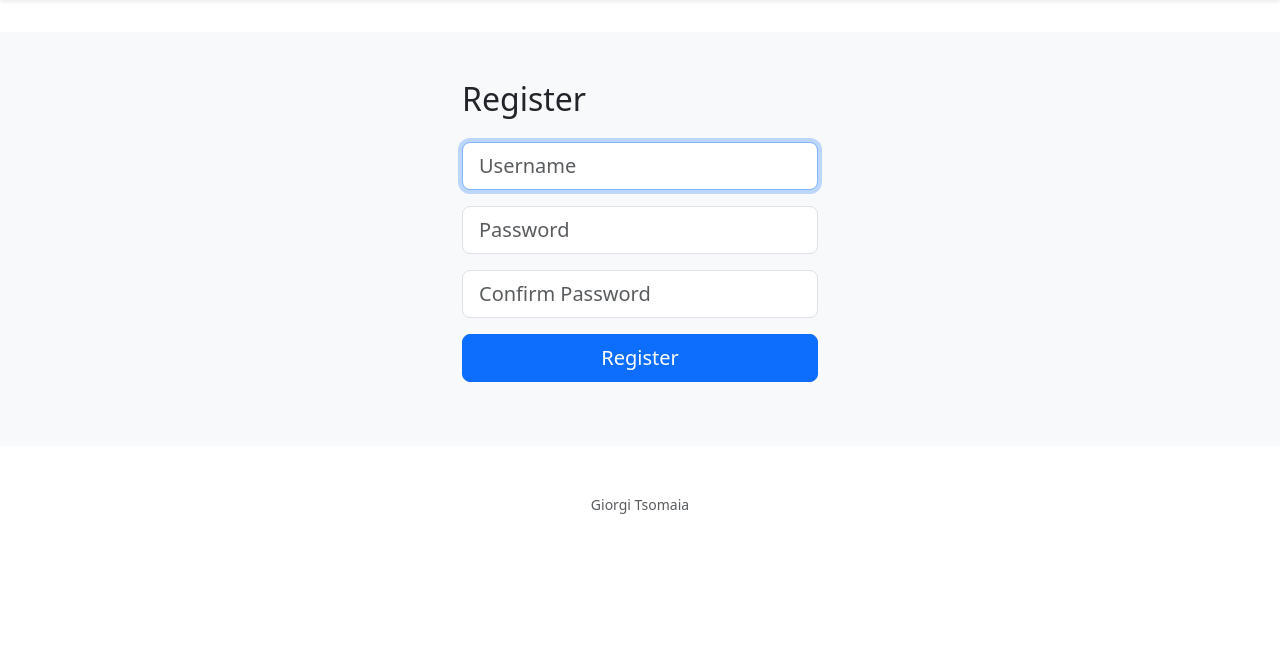
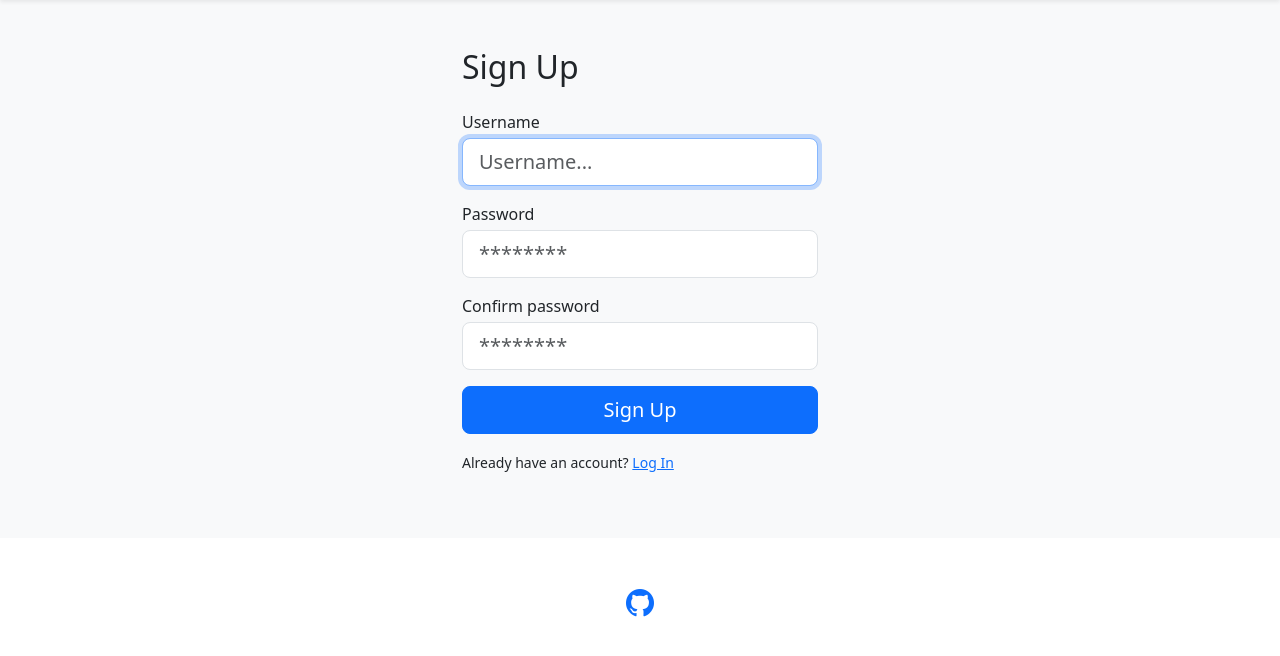
Before and after one commit to comcoma/cs50x-final, a Flask app: page /register in a window 1280 px wide. Shown: the part 56-712 px from the top of the page. Run offline with Flask 3, Linux system fonts and the light colour scheme; some libraries are stand-ins or nearby versions.

Commit message:
sign in and sign up form inputs validation done.

```diff
--- a/app.py
+++ b/app.py
@@ -42,40 +42,36 @@ def index():
 @app.route("/login", methods=["GET", "POST"])
 def login():
     """Log user in"""
-    # Forget any user_id
-    session.clear()
+    # Forget any user_id (can't do that if i want to flash a message and reload, because it clears flash message)
+    #session.clear()
 
     # User reached route via POST (as by submitting a form via POST)
     if request.method == "POST":
 
         # Ensure username was submitted
         if not request.form.get("username"):
+            flash("Please, enter your username", 'warning')
             return redirect("/login")
-            flash("Please, enter your username", 'warning')
-            #return apology("must provide username", 403)
 
         # Ensure password was submitted
         if not request.form.get("password"):
+            flash("Please, enter your password", 'warning')
             return redirect("/login")
-            flash("Please, enter your password", 'warning')
-            #return apology("must provide password", 403)
 
         # Query database for username
         rows = db.execute("SELECT * FROM users WHERE username = ?", request.form.get("username"))
 
         # Ensure username exists and password is correct
         if len(rows) != 1 or not check_password_hash(rows[0]["hash"], request.form.get("password")):
-            #return apology("invalid username and/or password", 403)
+            flash("Invalid username and/or password", 'error')
             return redirect("/login")
-            flash("Invalid username and/or password", 'warning')
 
         # Remember which user has logged in
         try:
             session["user_id"] = rows[0]["id"]
         except:
+            flash("User not found", 'error')
             return redirect("/login")
-            flash("User not found", 'warning')
-            # return redirect("/login")
 
         # Redirect user to home page
         flash("Logged in!", 'info')
@@ -100,21 +96,24 @@ def logout():
 def register():
     """Register user"""
 
-    session.clear()
+    #session.clear() (cant do that if i want to use flash messages)
     # User reached route via POST (submitting the register form)
     if request.method == "POST":
 
         # ensure username was submitted
         if not request.form.get("username"):
-            return apology("must provide username", 400)
+            flash("Please, enter a username", 'warning')
+            return redirect("/register")
 
         # ensure password was submitted
         elif not request.form.get("password"):
-            return apology("must provide password", 400)
+            flash("Please, enter a password", 'warning')
+            return redirect("/register")
 
         # ensure passwords match
         elif request.form.get("password") != request.form.get("confirmation"):
-            return apology("passwords do not match", 400)
+            flash("Passwords do not match", 'warning')
+            return redirect("/register")
 
         # save username and password hash in variables
         username = request.form.get("username")
@@ -124,7 +123,8 @@ def register():
         rows = db.execute("SELECT * FROM users WHERE username = :username",
                           username=username)
         if len(rows) != 0:
-            return apology("username is already taken", 400)
+            flash("Username is already taken", 'warning')
+            return redirect("/register")
 
         # insert username and hash into database
         db.execute("INSERT INTO users (username, hash) VALUES (:username, :hash)",
--- a/static/styles.css
+++ b/static/styles.css
@@ -37,3 +37,10 @@
   }
 
   .box-shadow { box-shadow: 0 .25rem .75rem rgba(0, 0, 0, .05); }
+
+  #alert-container{
+    position: fixed;
+    top: 64px;
+    right: 32px;
+    z-index: 100;
+  }
--- a/templates/index.html
+++ b/templates/index.html
@@ -19,7 +19,7 @@ Discover brilliant ideas
 					<img alt="Idea image" class="img-fluid" src="{{ row['img'] }}">
 					<h3>{{ row['title'] }}</h3>
 					<small class="text-primary">{{ row['datetime'] }}</small>
-					<p class="card-text">{{ row['description'] [:160] }} ...</p>
+					<p class="card-text">{{ row['description'] [:160] }} ...</p> <!--limit characters-->
 					<div class="d-flex justify-content-between align-items-center">
 						<div class="btn-group">
 							<button type="button" class="btn btn-sm btn-outline-secondary">Read More</button>
--- a/templates/layout.html
+++ b/templates/layout.html
@@ -5,6 +5,8 @@
 		<meta http-equiv="X-UA-Compatible" content="IE=edge">
 		<meta name="viewport" content="width=device-width, initial-scale=1.0">
 		<link href="https://cdn.jsdelivr.net/npm/bootstrap@5.3.0-alpha3/dist/css/bootstrap.min.css" rel="stylesheet" integrity="sha384-KK94CHFLLe+nY2dmCWGMq91rCGa5gtU4mk92HdvYe+M/SXH301p5ILy+dN9+nJOZ" crossorigin="anonymous">
+		<link rel="stylesheet" href="https://cdn.jsdelivr.net/npm/bootstrap-icons@1.10.4/font/bootstrap-icons.css">
+		<link rel="icon" href="https://github.githubassets.com/favicons/favicon.png">
 		<link rel="stylesheet" href="/static/styles.css">
 		<title>IdeaCloud: {% block title %}{% endblock %}</title>
 	</head>
@@ -49,7 +51,7 @@
 			{% if get_flashed_messages() %}
 
 
-				<div class="col-md-4 alert alert-warning alert-dismissible fade show" role="alert">
+				<div class="col-md-4 alert box-shadow alert-primary alert-dismissible fade show" role="alert">
 					{{ get_flashed_messages() | join(" ") }}
 					<button type="button" class="btn-close" id="alert-dismiss" data-bs-dismiss="alert" aria-label="Close"></button>
 				</div>
@@ -66,13 +68,13 @@
             </div>
 		</main>
 		<footer class="mb-5 small text-center text-muted">
-			<p>Giorgi Tsomaia</p>
+			<h3><a href="https://github.com/comcoma/cs50x-final" target="_blank" title="Repository of this project"><i class="bi bi-github"></i></a></h3>
 		</footer>
 	</body>
 	<script src="https://cdn.jsdelivr.net/npm/bootstrap@5.3.0-alpha3/dist/js/bootstrap.bundle.min.js" integrity="sha384-ENjdO4Dr2bkBIFxQpeoTz1HIcje39Wm4jDKdf19U8gI4ddQ3GYNS7NTKfAdVQSZe" crossorigin="anonymous"></script>
 
 	<script>
-		const autoDismiss = setTimeout(alertDismiss, 5000);
+		const autoDismiss = setTimeout(alertDismiss, 4000);
 
 		function alertDismiss() {
 			document.getElementById("alert-dismiss").click();
--- a/templates/register.html
+++ b/templates/register.html
@@ -7,19 +7,25 @@
 {% block main %}
 <div class="row d-flex justify-content-center">
     <div class="col-sm-12 col-md-6 col-lg-4">
-<h2 class="mb-4">Register</h2>
-    <form action="/register" method="post">
+<h2 class="mb-4">Sign Up</h2>
+    <form action="/register" method="post" autocomplete="off">
         <div class="mb-3">
-            <input autocomplete="off" autofocus class="form-control form-control-lg" name="username" placeholder="Username" type="text">
+            <label class="mb-1">Username</label>
+            <input autocomplete="off" autofocus class="form-control form-control-lg" name="username" placeholder="Username..." type="text">
         </div>
         <div class="mb-3">
-            <input class="form-control form-control-lg" name="password" placeholder="Password" type="password">
+            <label class="mb-1">Password</label>
+            <input class="form-control form-control-lg" name="password" placeholder="********" type="password">
         </div>
         <div class="mb-3">
-            <input class="form-control form-control-lg" name="confirmation" placeholder="Confirm Password" type="password">
+            <label class="mb-1">Confirm password</label>
+            <input class="form-control form-control-lg" name="confirmation" placeholder="********" type="password">
         </div>
         <div class="mb-3">
-            <button class="btn btn-primary btn-lg col-12" type="submit">Register</button>
+            <button class="btn btn-primary btn-lg col-12" type="submit">Sign Up</button>
+        </div>
+        <div class="mb-3">
+            <small>Already have an account? <a href="/login" title="Log In">Log In</a></small>
         </div>
     </form>
     </div>
```
Also changed, not shown: templates/login.html (+8 -2 lines), finance.db (deleted).
